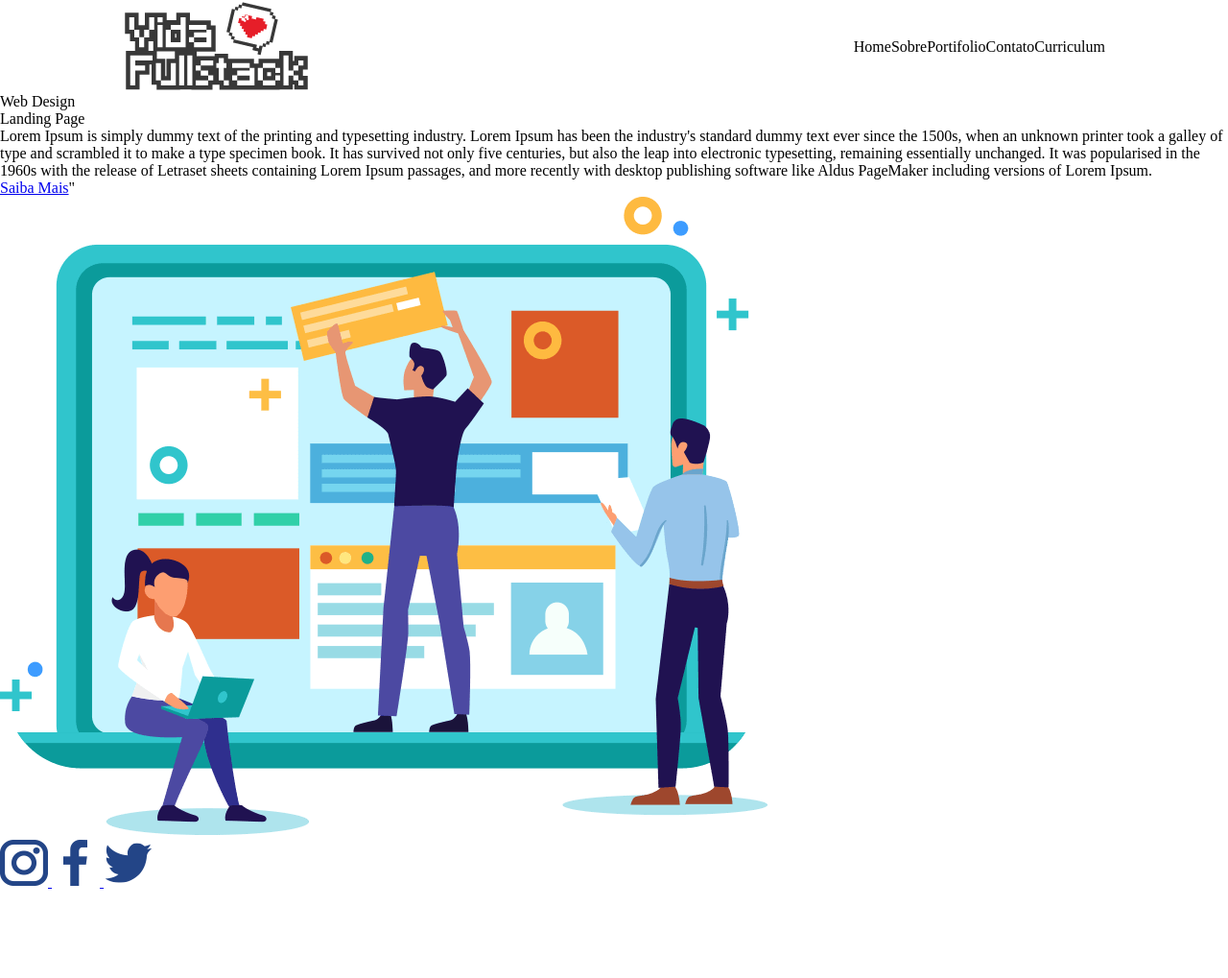
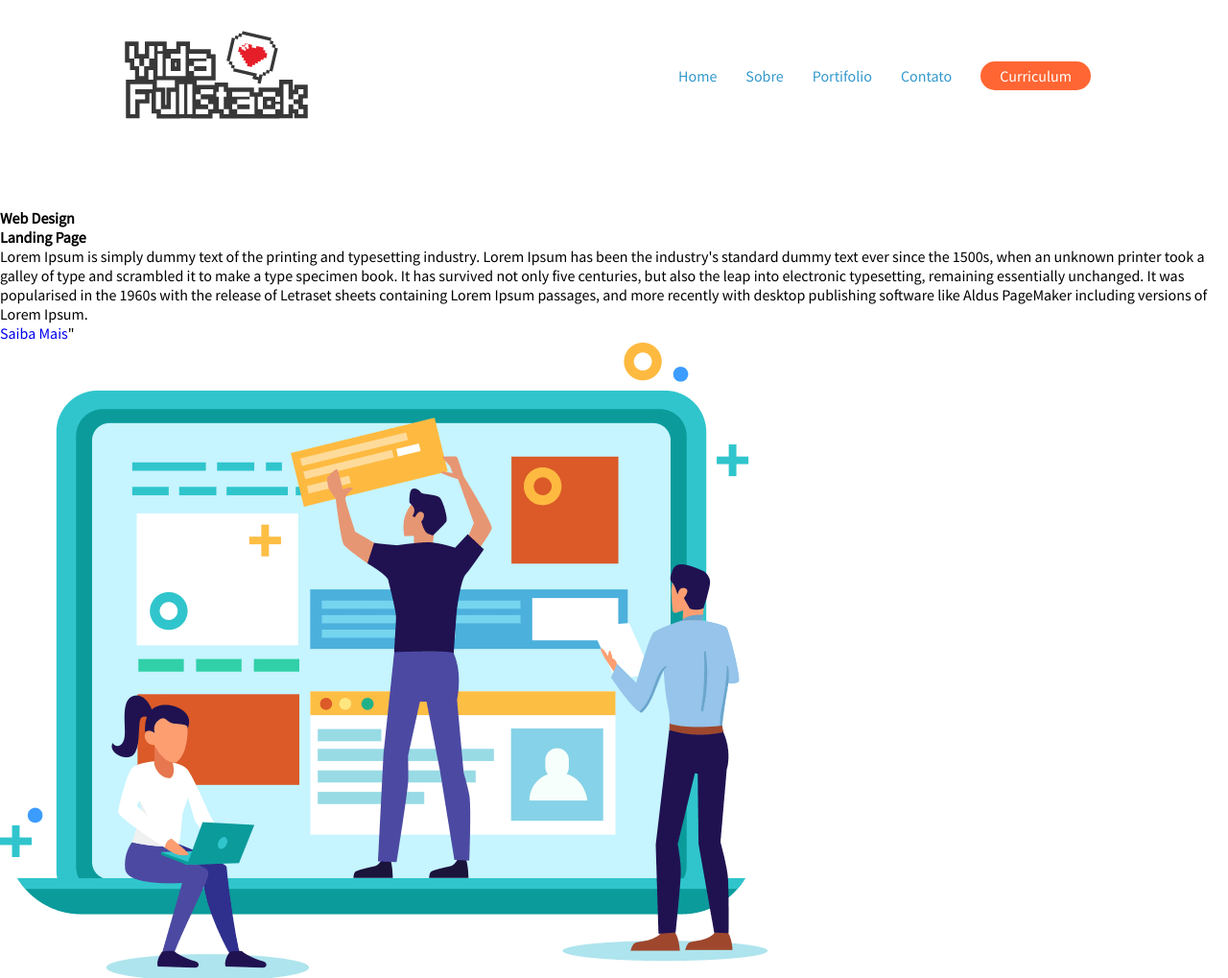
Before and after one commit to agnaldo15sp/hand-on-01, a plain HTML site: page assets/index.html in a window 1280 px wide. Shown: the top 1019 px of the page at 96% size. Before the commit the page ends 928 px from the top, so only its background shows below. Drawn offline with Linux system fonts and the light colour scheme.

Commit message:
termino do menu header

```diff
--- /dev/null
+++ b/assets/css/buttons.css
@@ -0,0 +1,9 @@
+.btn {
+  padding: 5px 20px;
+  border-radius: 20px;
+}
+
+.btn.btn-laranja {
+  background: #ff6633;
+  color: #fff
+}
--- a/assets/css/header.css
+++ b/assets/css/header.css
@@ -1,19 +1,22 @@
 header {
   width: 1024px;
-  margin: 0% auto;
+  margin: 30px auto;
   display: flex;
   flex-direction: row;
   justify-content: space-between;
   align-items: center;
+
 }
 
 header nav ul {
   display: flex;
   flex-direction: row;
   list-style: none;
+  align-items: center;
 
 }
 
-header nav li {
-  padding: 0 15;
+header nav ul li a {
+  margin: 0 15px;
+  color: #3399cc
 }
--- a/assets/css/style.css
+++ b/assets/css/style.css
@@ -1,10 +1,16 @@
-@import "../css/header.css";
+/* Font */
+@import url('https://fonts.googleapis.com/css2?family=Source+Sans+Pro:ital,wght@0,200;0,400;1,400&display=swap');
+/* Componentes */
+@import "../../assets/css/header.css";
+@import "../../assets/css/buttons.css";
 
+/* Reset CSS */
 * {
   margin: 0;
   padding: 0;
   border: 0;
   font-size: 100%;
-  font: inherit;
+  font-family: 'Source Sans Pro', sans-serif;
   vertical-align: baseline;
+  text-decoration: none;
 }
--- a/assets/index.html
+++ b/assets/index.html
@@ -17,11 +17,20 @@
     <!-- Menu Site -->
     <nav>
       <ul>
-        <li>Home</li>
-        <li>Sobre</li>
-        <li>Portifolio</li>
-        <li>Contato</li>
-        <li>Curriculum</li>
+        <li>
+          <a href="#">Home</a>
+        </li>
+        <li><a href="#">Sobre</a>
+        </li>
+        <li>
+          <a href="#">Portifolio</a>
+        </li>
+        <li>
+          <a href="#">Contato</a>
+        </li>
+        <li>
+          <a href="#" class="btn btn-laranja">Curriculum</a>
+        </li>
       </ul>
     </nav>
     <!-- End menu site -->
@@ -32,6 +41,9 @@
     <!-- Section conteudo do site -->
     <section>
       <article>
+        <br>
+        <br>
+        <br>
         <h1>Web Design</h1>
         <h2>Landing Page</h2>
         <p>
```
